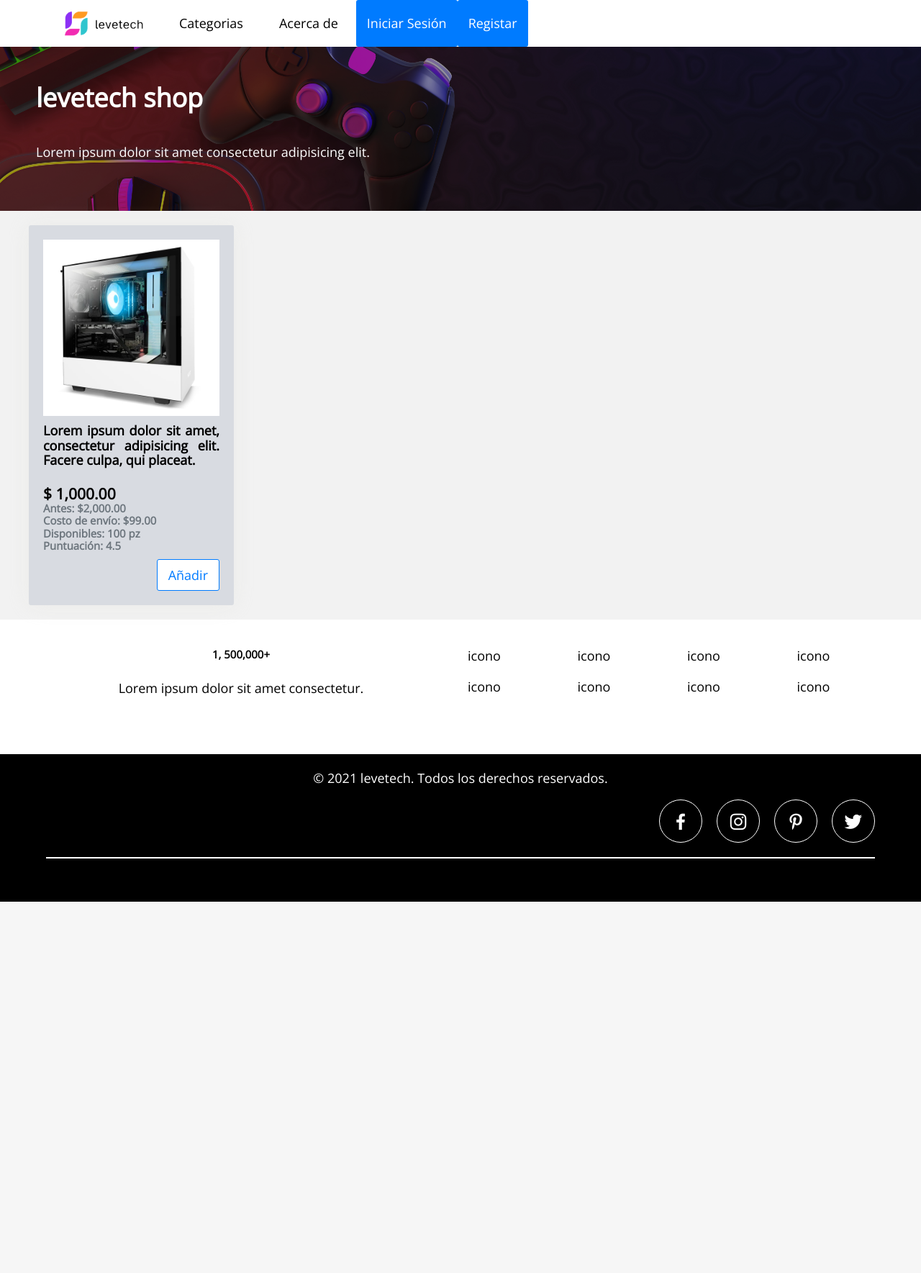
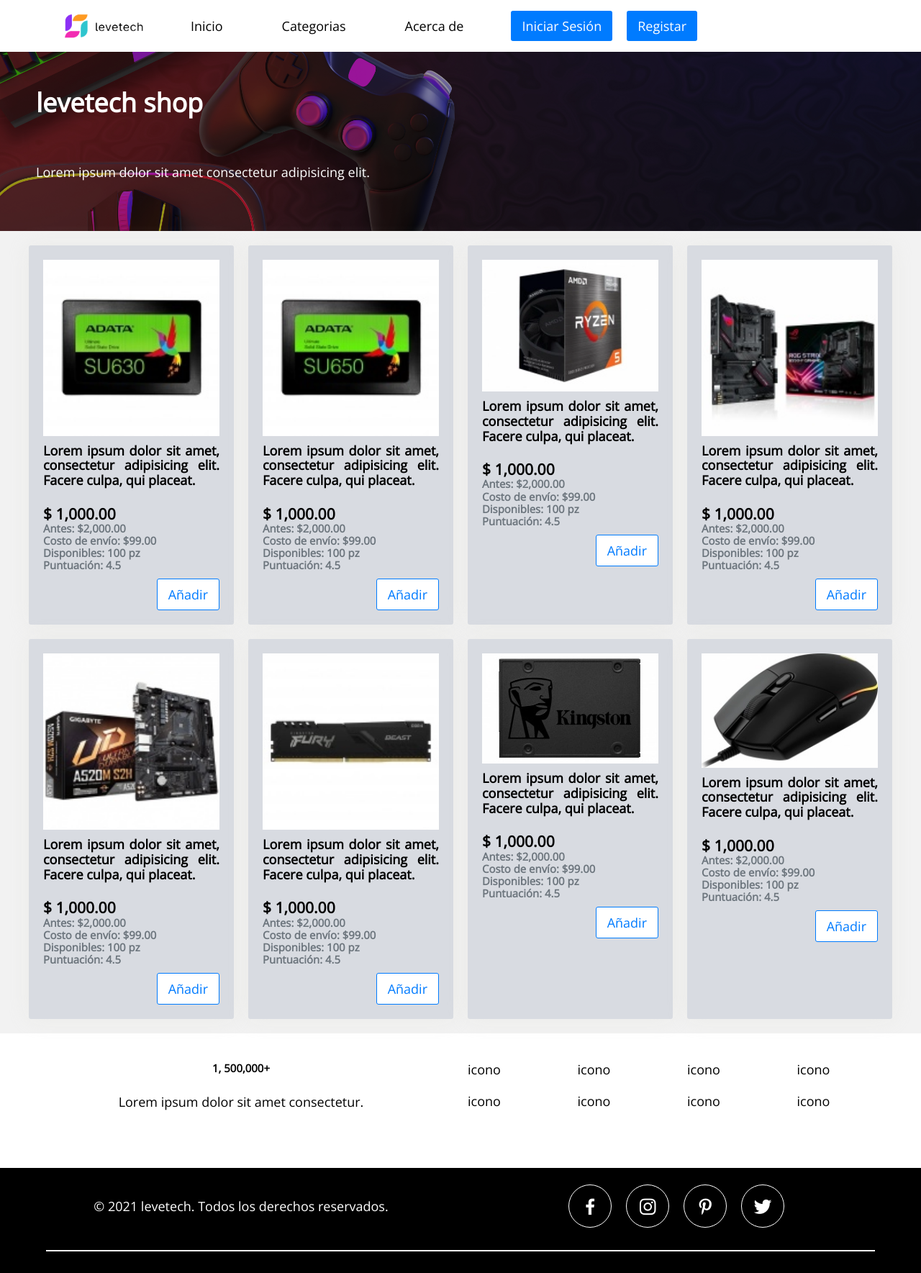
Before and after one commit to migcube1/ecommerce-levetech, a PHP site: page / in a window 1280 px wide. Shown: the whole page at 72% size. Before the commit the page ends 1253 px from the top, so only its background shows below. Run offline with PHP 8.4, Linux system fonts and the light colour scheme.

Commit message:
Actualización de la navbar, footter y contenido de las cards

```diff
--- a/assets/css/estilos.css
+++ b/assets/css/estilos.css
@@ -382,7 +382,7 @@
     margin: 0px auto;
 }
 
-.nav a {
+.nav-item {
     color: var(--color-negro);
     text-decoration: none;
     display: flex;
@@ -391,6 +391,81 @@
     padding: 15px 25px;
     transition: .3s ease all;
     font-size: 18px;
+}
+
+.nav-enlace {
+    color: var(--color-negro);
+    display: block;
+    padding: 0.5rem 1rem;
+    text-decoration: none;
+}
+
+.nav-enlace:hover,
+.nav-enlace:focus {
+    text-decoration: none;
+}
+
+.menu-desplegable {
+    position: relative;
+}
+
+.menu-desplegable-toggle {
+    white-space: nowrap;
+}
+
+.menu-desplegable-toggle:empty::after {
+    margin-left: 0;
+}
+
+.menu-desplegable-toggle::after {
+    display: inline-block;
+    margin-left: 0.255em;
+    vertical-align: 0.255em;
+    content: "";
+    border-top: 0.3em solid;
+    border-right: 0.3em solid transparent;
+    border-bottom: 0;
+    border-left: 0.3em solid transparent;
+}
+
+.menu-desplegable {
+    position: absolute;
+    top: 100%;
+    left: 0;
+    z-index: 1000;
+    display: none;
+    float: left;
+    min-width: 10rem;
+    padding: 0.5rem 0;
+    margin: 0.125rem 0 0;
+    font-size: 1rem;
+    color: #212529;
+    text-align: left;
+    list-style: none;
+    background-color: #fff;
+    background-clip: padding-box;
+    border: 1px solid rgba(0, 0, 0, 0.15);
+    border-radius: 0.25rem;
+}
+
+.menu-desplegable-item {
+    display: block;
+    width: 100%;
+    padding: 0.25rem 1.5rem;
+    clear: both;
+    font-weight: 400;
+    color: #212529;
+    text-align: inherit;
+    white-space: nowrap;
+    background-color: transparent;
+    border: 0;
+}
+
+.menu-desplegable-item:hover,
+.menu-desplegable-item:focus {
+    color: #16181b;
+    text-decoration: none;
+    background-color: #e9ecef;
 }
 
 
--- a/index.html
+++ b/index.html
@@ -18,44 +18,176 @@
 </head>
 
 <body>
-    <header class="header">
+    <header>
         <nav class="nav bg-blanco texto-azul py-2">
             <div class="contenedor">
+
+                <li class="nav-item">
                     <a href="#" class="activo">
                         <img src="assets/img/iconLevetech2.png" class="logoIcon">
-                    <!--Inicio -->
                     </a>
-                <a href="#" class="">Categorias</a>
-                <a href="#" class="">Acerca de</a>
-                <button type="button" class="boton boton-azul">Iniciar Sesión</button>
-                <button type="button" class="boton boton-azul"> Registar</button>
+                </li>
+
+                <li class="nav-item">
+                    <a href="#" class="nav-enlace">Inicio</a>
+                </li>
+
+                <li class="nav-item menu" id="navMenu">
+                    <a href="#" class="nav-enlace menu-toggle"> Categorias</a>
+                    <div class="menu-desplegable">
+                        <a href="" class="nav-enlace">1</a>
+                        <a href="" class="nav-enlace">2</a>
+                        <a href="" class="nav-enlace">3</a>
+                    </div>
+                </li>
+
+                <li class="nav-item ">
+                    <a href="# " class="nav-enlace "> Acerca de</a>
+                </li>
+
+                <li class="nav-item ">
+                    <button type="button " class="boton boton-azul md-2 ">Iniciar Sesión</button>
+                    <button type="button " class="boton boton-azul "> Registar</button>
+                </li>
+
             </div>
         </nav>
     </header>
 
-    <div id="banner-img" class="contenedor-ancho rx-0 my-0">
-        <main class="contenido-banner texto-blanco r-5">
+    <div id="banner-img" class="contenedor-ancho rx-0 my-0 ">
+        <main class="grid contenido-banner texto-blanco r-5 ">
             <h1>levetech shop</h1>
             <p> Lorem ipsum dolor sit amet consectetur adipisicing elit.</p>
         </main>
     </div>
 
-    <div class="contenedor-ancho">
-        <div class="grid col-4 med-col-2 peq-col-1">
-            <div class="card texto-justificado m-0">
-                <img src="assets/img/producto.jpg" alt="producto">
-                <h4 class="ms-1">
+    <div class="contenedor-ancho ">
+        <div class="grid col-4 med-col-2 peq-col-1 ">
+            <div class="card texto-justificado m-0 ">
+                <img src="assets/img/productos/PRODUCT01.jpg " alt="producto ">
+                <h4 class="ms-1 ">
                     Lorem ipsum dolor sit amet, consectetur adipisicing elit. Facere culpa, qui placeat.
                 </h4>
-                <h3 class="mi-0">$ 1,000.00</h3>
-                <h5 class="mi-0 texto-gris">Antes: $2,000.00</h5>
-                <h5 class="mi-0 texto-gris">Costo de envío: $99.00</h5>
-                <h5 class="mi-0 texto-gris">Disponibles: 100 pz</h5>
-                <h5 class="mi-1 texto-gris">Puntuación: 4.5</h5>
+                <h3 class="mi-0 ">$ 1,000.00</h3>
+                <h5 class="mi-0 texto-gris ">Antes: $2,000.00</h5>
+                <h5 class="mi-0 texto-gris ">Costo de envío: $99.00</h5>
+                <h5 class="mi-0 texto-gris ">Disponibles: 100 pz</h5>
+                <h5 class="mi-1 texto-gris ">Puntuación: 4.5</h5>
                 <div class="d-flex justificar-contenido-final ">
-                    <button type="button" class="boton boton-blanco texto-azul borde borde-azul">Añadir</button>
+                    <button type="button " class="boton boton-blanco texto-azul borde borde-azul ">Añadir</button>
+                </div>
             </div>
 
+            <div class="card texto-justificado m-0 ">
+                <img src="assets/img/productos/PRODUCT02.jpg " alt="producto ">
+                <h4 class="ms-1 ">
+                    Lorem ipsum dolor sit amet, consectetur adipisicing elit. Facere culpa, qui placeat.
+                </h4>
+                <h3 class="mi-0 ">$ 1,000.00</h3>
+                <h5 class="mi-0 texto-gris ">Antes: $2,000.00</h5>
+                <h5 class="mi-0 texto-gris ">Costo de envío: $99.00</h5>
+                <h5 class="mi-0 texto-gris ">Disponibles: 100 pz</h5>
+                <h5 class="mi-1 texto-gris ">Puntuación: 4.5</h5>
+                <div class="d-flex justificar-contenido-final ">
+                    <button type="button " class="boton boton-blanco texto-azul borde borde-azul ">Añadir</button>
+                </div>
+            </div>
+
+            <div class="card texto-justificado m-0 ">
+                <img src="assets/img/productos/PRODUCT03.jpg " alt="producto ">
+                <h4 class="ms-1 ">
+                    Lorem ipsum dolor sit amet, consectetur adipisicing elit. Facere culpa, qui placeat.
+                </h4>
+                <h3 class="mi-0 ">$ 1,000.00</h3>
+                <h5 class="mi-0 texto-gris ">Antes: $2,000.00</h5>
+                <h5 class="mi-0 texto-gris ">Costo de envío: $99.00</h5>
+                <h5 class="mi-0 texto-gris ">Disponibles: 100 pz</h5>
+                <h5 class="mi-1 texto-gris ">Puntuación: 4.5</h5>
+                <div class="d-flex justificar-contenido-final ">
+                    <button type="button " class="boton boton-blanco texto-azul borde borde-azul ">Añadir</button>
+                </div>
+            </div>
+
+            <div class="card texto-justificado m-0 ">
+                <img src="assets/img/productos/PRODUCT04.jpg " alt="producto ">
+                <h4 class="ms-1 ">
+                    Lorem ipsum dolor sit amet, consectetur adipisicing elit. Facere culpa, qui placeat.
+                </h4>
+                <h3 class="mi-0 ">$ 1,000.00</h3>
+                <h5 class="mi-0 texto-gris ">Antes: $2,000.00</h5>
+                <h5 class="mi-0 texto-gris ">Costo de envío: $99.00</h5>
+                <h5 class="mi-0 texto-gris ">Disponibles: 100 pz</h5>
+                <h5 class="mi-1 texto-gris ">Puntuación: 4.5</h5>
+                <div class="d-flex justificar-contenido-final ">
+                    <button type="button " class="boton boton-blanco texto-azul borde borde-azul ">Añadir</button>
+                </div>
+            </div>
+
+
+            <div class="card texto-justificado m-0 ">
+                <img src="assets/img/productos/PRODUCT05.jpg " alt="producto ">
+                <h4 class="ms-1 ">
+                    Lorem ipsum dolor sit amet, consectetur adipisicing elit. Facere culpa, qui placeat.
+                </h4>
+                <h3 class="mi-0 ">$ 1,000.00</h3>
+                <h5 class="mi-0 texto-gris ">Antes: $2,000.00</h5>
+                <h5 class="mi-0 texto-gris ">Costo de envío: $99.00</h5>
+                <h5 class="mi-0 texto-gris ">Disponibles: 100 pz</h5>
+                <h5 class="mi-1 texto-gris ">Puntuación: 4.5</h5>
+                <div class="d-flex justificar-contenido-final ">
+                    <button type="button " class="boton boton-blanco texto-azul borde borde-azul ">Añadir</button>
+                </div>
+            </div>
+
+
+
+            <div class="card texto-justificado m-0 ">
+                <img src="assets/img/productos/PRODUCT06.jpg " alt="producto ">
+                <h4 class="ms-1 ">
+                    Lorem ipsum dolor sit amet, consectetur adipisicing elit. Facere culpa, qui placeat.
+                </h4>
+                <h3 class="mi-0 ">$ 1,000.00</h3>
+                <h5 class="mi-0 texto-gris ">Antes: $2,000.00</h5>
+                <h5 class="mi-0 texto-gris ">Costo de envío: $99.00</h5>
+                <h5 class="mi-0 texto-gris ">Disponibles: 100 pz</h5>
+                <h5 class="mi-1 texto-gris ">Puntuación: 4.5</h5>
+                <div class="d-flex justificar-contenido-final ">
+                    <button type="button " class="boton boton-blanco texto-azul borde borde-azul ">Añadir</button>
+                </div>
+            </div>
+
+
+
+            <div class="card texto-justificado m-0 ">
+                <img src="assets/img/productos/PRODUCT07.jpg " alt="producto ">
+                <h4 class="ms-1 ">
+                    Lorem ipsum dolor sit amet, consectetur adipisicing elit. Facere culpa, qui placeat.
+                </h4>
+                <h3 class="mi-0 ">$ 1,000.00</h3>
+                <h5 class="mi-0 texto-gris ">Antes: $2,000.00</h5>
+                <h5 class="mi-0 texto-gris ">Costo de envío: $99.00</h5>
+                <h5 class="mi-0 texto-gris ">Disponibles: 100 pz</h5>
+                <h5 class="mi-1 texto-gris ">Puntuación: 4.5</h5>
+                <div class="d-flex justificar-contenido-final ">
+                    <button type="button " class="boton boton-blanco texto-azul borde borde-azul ">Añadir</button>
+                </div>
+            </div>
+
+
+
+            <div class="card texto-justificado m-0 ">
+                <img src="assets/img/productos/PRODUCT08.jpg " alt="producto ">
+                <h4 class="ms-1 ">
+                    Lorem ipsum dolor sit amet, consectetur adipisicing elit. Facere culpa, qui placeat.
+                </h4>
+                <h3 class="mi-0 ">$ 1,000.00</h3>
+                <h5 class="mi-0 texto-gris ">Antes: $2,000.00</h5>
+                <h5 class="mi-0 texto-gris ">Costo de envío: $99.00</h5>
+                <h5 class="mi-0 texto-gris ">Disponibles: 100 pz</h5>
+                <h5 class="mi-1 texto-gris ">Puntuación: 4.5</h5>
+                <div class="d-flex justificar-contenido-final ">
+                    <button type="button " class="boton boton-blanco texto-azul borde borde-azul ">Añadir</button>
+                </div>
             </div>
 
 
@@ -63,13 +195,13 @@
 
     </div>
 
-    <div class="contenedor-ancho bg-blanco mi-0 ry-4">
-        <div class="grid col-2 peq-col-1">
-            <div class="texto-centrado">
+    <div class="contenedor-ancho bg-blanco mi-0 ry-4 ">
+        <div class="grid col-2 peq-col-1 ">
+            <div class="texto-centrado ">
                 <h5>1, 500,000+ </h5>
                 <p>Lorem ipsum dolor sit amet consectetur. </p>
             </div>
-            <div class="grid col-4 med-col-2">
+            <div class="grid col-4 med-col-2 ">
                 <div>icono</div>
                 <div>icono</div>
                 <div>icono</div>
@@ -82,33 +214,36 @@
         </div>
     </div>
 
-    <footer class="footer, bg-negro">
-        <div class="contenedor-ancho bg-negro texto-blanco texto-centrado">
+    <footer class="footer, bg-negro ">
+        <div class="contenedor-ancho bg-negro texto-blanco texto-centrado ">
+            <div class="grid col-2 peq-col-1">
+                <div class="ry-2">
                     &copy; 2021 levetech. Todos los derechos reservados.
                 </div>
-        <div class="social-media">
-            <a class="social-media-icon" href="https://www.facebook.com/" target="_black" rel="noopener noreferrer">
+                <div class="social-media d-flex justificar-contenido-centrado">
+                    <a class="social-media-icon " href="https://www.facebook.com/ " target="_black " rel="noopener noreferrer ">
                         <i class='bx bxl-facebook'></i>
                     </a>
-            <a class="social-media-icon" href="https://instagram.com/" target="_black" rel="noopener noreferrer">
+                    <a class="social-media-icon " href="https://instagram.com/ " target="_black " rel="noopener noreferrer ">
                         <i class='bx bxl-instagram'></i>
                     </a>
-            <a class="social-media-icon" href="https://www.pinterest.com.mx/" target="_black" rel="noopener noreferrer">
+                    <a class="social-media-icon " href="https://www.pinterest.com.mx/ " target="_black " rel="noopener noreferrer ">
                         <i class='bx bxl-pinterest-alt'></i>
                     </a>
-            <a class="social-media-icon" href="https://www.twitter.com/" target="_black" rel="noopener noreferrer">
+                    <a class="social-media-icon " href="https://www.twitter.com/ " target="_black " rel="noopener noreferrer ">
                         <i class='bx bxl-twitter'></i>
                     </a>
                 </div>
-        <div class="line"></div>
-
+            </div>
+        </div>
+        <div class="line my-3"></div>
     </footer>
 
     <!--Jquery JS-->
-    <script src="assets/js/jquery-3.5.1.js"></script>
+    <script src="assets/js/jquery-3.5.1.js "></script>
 
     <!-- JS -->
-    <script src="assets/js/scripts.js"></script>
+    <script src="assets/js/scripts.js "></script>
 
 </body>
 
```
Also changed, not shown: assets/img/productos/PRODUCT01.jpg (added), assets/img/productos/PRODUCT02.jpg (added), assets/img/productos/PRODUCT03.jpg (added), assets/img/productos/PRODUCT04.jpg (added), assets/img/productos/PRODUCT05.jpg (added), assets/img/productos/PRODUCT06.jpg (added), assets/img/productos/PRODUCT07.jpg (added), assets/img/productos/PRODUCT08.jpg (added), 1 other file. Lines whose indentation alone changed are shown as unchanged.
